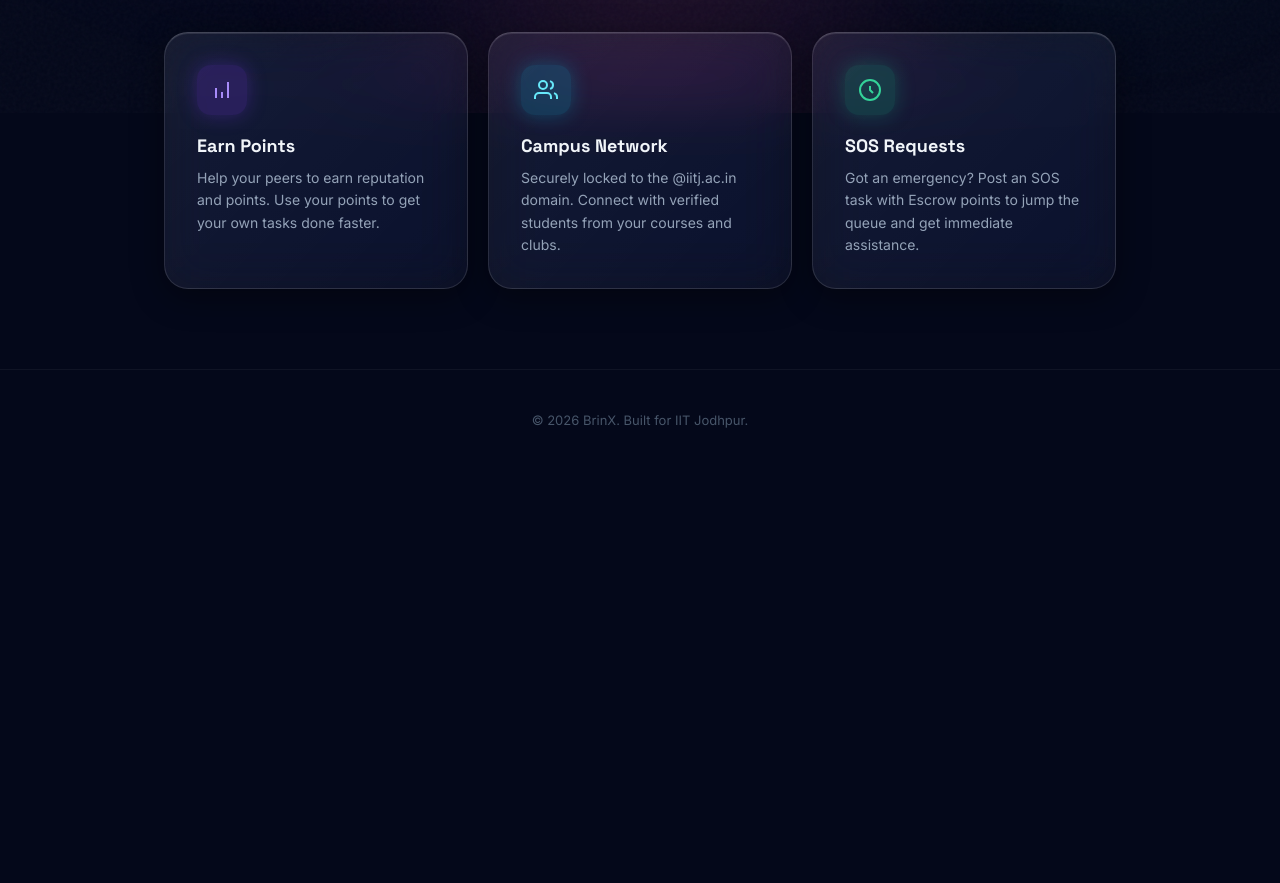
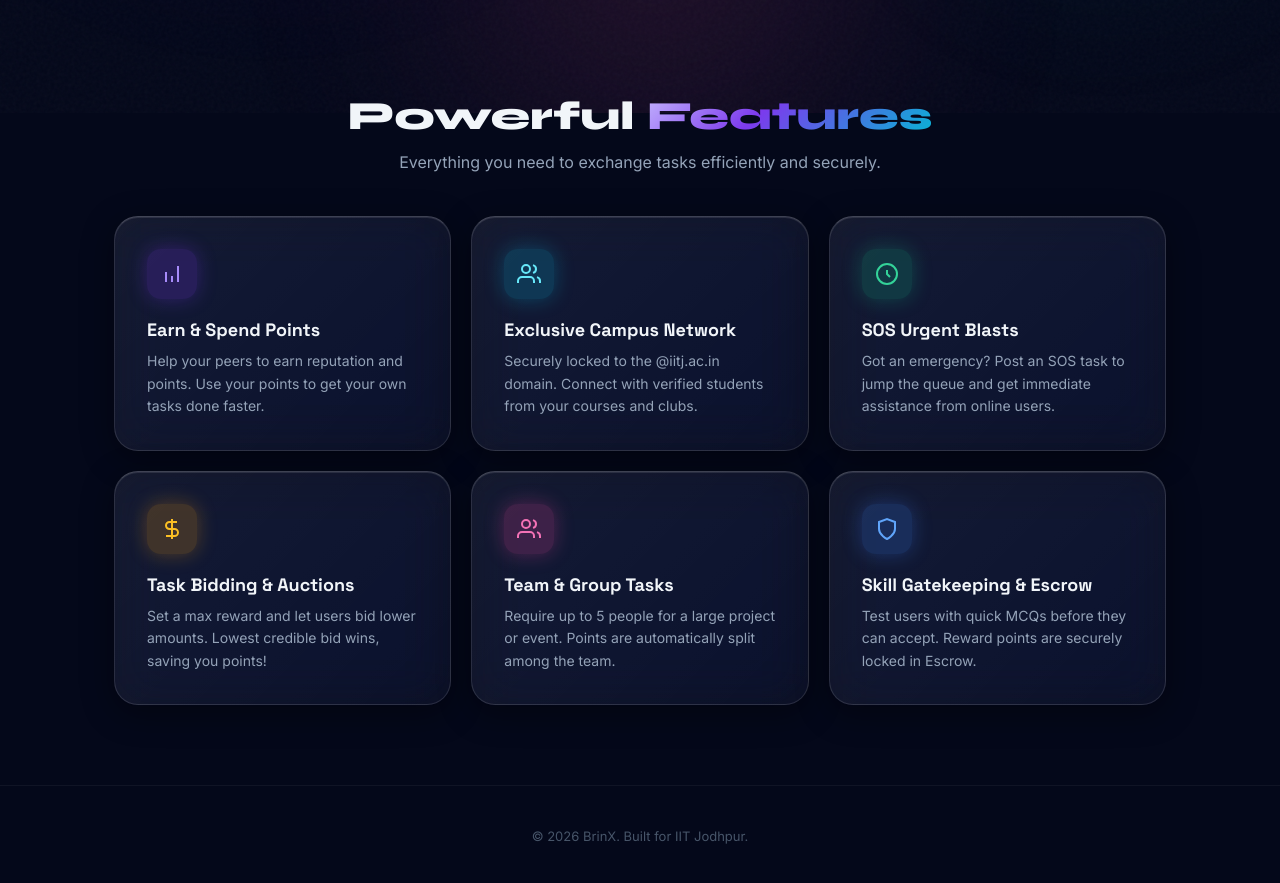
Before and after one commit to ankitkumar25-rk/BrinX-new, a website: page frontend/index.html in a window 1280 px wide. Shown: the part 687-1570 px from the top of the page. Before the commit the page ends 1158 px from the top, so only its background shows below. Drawn offline with Linux system fonts and the light colour scheme.

Commit message:
added new features01

```diff
--- a/frontend/index.html
+++ b/frontend/index.html
@@ -53,12 +53,17 @@
   </div>
 
   <!-- Features Bento -->
-  <div class="bento-features">
+  <div style="text-align:center;margin:60px 0 40px;position:relative;z-index:1">
+    <h2 style="font-size:clamp(28px, 4vw, 40px);font-family:'Syne', sans-serif;font-weight:800;color:var(--tx)">Powerful <span class="gradient-text">Features</span></h2>
+    <p style="color:var(--tx2);font-size:16px;max-width:500px;margin:10px auto 0">Everything you need to exchange tasks efficiently and securely.</p>
+  </div>
+
+  <div class="bento-features" style="max-width:1100px">
     <div class="glass-card feature-card">
       <div class="neu-icon v" style="width:50px;height:50px;margin-bottom:20px;border-radius:14px">
         <svg width="24" height="24" fill="none" stroke="#a78bfa" stroke-width="2" viewBox="0 0 24 24"><path d="M12 20v-6M6 20V10M18 20V4"/></svg>
       </div>
-      <h3 style="font-size:18px;color:var(--tx);margin-bottom:10px;font-weight:700">Earn Points</h3>
+      <h3 style="font-size:18px;color:var(--tx);margin-bottom:10px;font-weight:700">Earn & Spend Points</h3>
       <p style="font-size:14px;color:var(--tx2)">Help your peers to earn reputation and points. Use your points to get your own tasks done faster.</p>
     </div>
 
@@ -66,7 +71,7 @@
       <div class="neu-icon c" style="width:50px;height:50px;margin-bottom:20px;border-radius:14px">
         <svg width="24" height="24" fill="none" stroke="#67e8f9" stroke-width="2" viewBox="0 0 24 24"><path d="M17 21v-2a4 4 0 0 0-4-4H5a4 4 0 0 0-4 4v2"/><circle cx="9" cy="7" r="4"/><path d="M23 21v-2a4 4 0 0 0-3-3.87M16 3.13a4 4 0 0 1 0 7.75"/></svg>
       </div>
-      <h3 style="font-size:18px;color:var(--tx);margin-bottom:10px;font-weight:700">Campus Network</h3>
+      <h3 style="font-size:18px;color:var(--tx);margin-bottom:10px;font-weight:700">Exclusive Campus Network</h3>
       <p style="font-size:14px;color:var(--tx2)">Securely locked to the @iitj.ac.in domain. Connect with verified students from your courses and clubs.</p>
     </div>
 
@@ -74,8 +79,32 @@
       <div class="neu-icon g" style="width:50px;height:50px;margin-bottom:20px;border-radius:14px">
         <svg width="24" height="24" fill="none" stroke="#34d399" stroke-width="2" viewBox="0 0 24 24"><circle cx="12" cy="12" r="10"/><path d="M12 8v4l3 3"/></svg>
       </div>
-      <h3 style="font-size:18px;color:var(--tx);margin-bottom:10px;font-weight:700">SOS Requests</h3>
-      <p style="font-size:14px;color:var(--tx2)">Got an emergency? Post an SOS task with Escrow points to jump the queue and get immediate assistance.</p>
+      <h3 style="font-size:18px;color:var(--tx);margin-bottom:10px;font-weight:700">SOS Urgent Blasts</h3>
+      <p style="font-size:14px;color:var(--tx2)">Got an emergency? Post an SOS task to jump the queue and get immediate assistance from online users.</p>
+    </div>
+
+    <div class="glass-card feature-card">
+      <div class="neu-icon" style="width:50px;height:50px;margin-bottom:20px;border-radius:14px;background:rgba(245,158,11,.2);box-shadow:0 0 20px rgba(245,158,11,.3);color:#fbbf24">
+        <svg width="24" height="24" fill="none" stroke="currentColor" stroke-width="2" viewBox="0 0 24 24"><path d="M12 2v20M17 5H9.5a3.5 3.5 0 0 0 0 7h5a3.5 3.5 0 0 1 0 7H6"/></svg>
+      </div>
+      <h3 style="font-size:18px;color:var(--tx);margin-bottom:10px;font-weight:700">Task Bidding & Auctions</h3>
+      <p style="font-size:14px;color:var(--tx2)">Set a max reward and let users bid lower amounts. Lowest credible bid wins, saving you points!</p>
+    </div>
+
+    <div class="glass-card feature-card">
+      <div class="neu-icon" style="width:50px;height:50px;margin-bottom:20px;border-radius:14px;background:rgba(236,72,153,.2);box-shadow:0 0 20px rgba(236,72,153,.3);color:#f472b6">
+        <svg width="24" height="24" fill="none" stroke="currentColor" stroke-width="2" viewBox="0 0 24 24"><path d="M17 21v-2a4 4 0 0 0-4-4H5a4 4 0 0 0-4 4v2"/><circle cx="9" cy="7" r="4"/><path d="M23 21v-2a4 4 0 0 0-3-3.87M16 3.13a4 4 0 0 1 0 7.75"/></svg>
+      </div>
+      <h3 style="font-size:18px;color:var(--tx);margin-bottom:10px;font-weight:700">Team & Group Tasks</h3>
+      <p style="font-size:14px;color:var(--tx2)">Require up to 5 people for a large project or event. Points are automatically split among the team.</p>
+    </div>
+
+    <div class="glass-card feature-card">
+      <div class="neu-icon" style="width:50px;height:50px;margin-bottom:20px;border-radius:14px;background:rgba(59,130,246,.2);box-shadow:0 0 20px rgba(59,130,246,.3);color:#60a5fa">
+        <svg width="24" height="24" fill="none" stroke="currentColor" stroke-width="2" viewBox="0 0 24 24"><path d="M12 22s8-4 8-10V5l-8-3-8 3v7c0 6 8 10 8 10z"/></svg>
+      </div>
+      <h3 style="font-size:18px;color:var(--tx);margin-bottom:10px;font-weight:700">Skill Gatekeeping & Escrow</h3>
+      <p style="font-size:14px;color:var(--tx2)">Test users with quick MCQs before they can accept. Reward points are securely locked in Escrow.</p>
     </div>
   </div>
 
```
